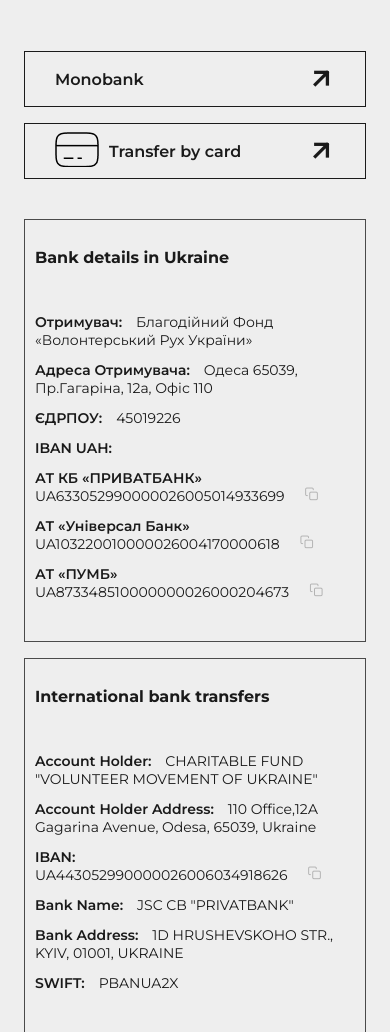
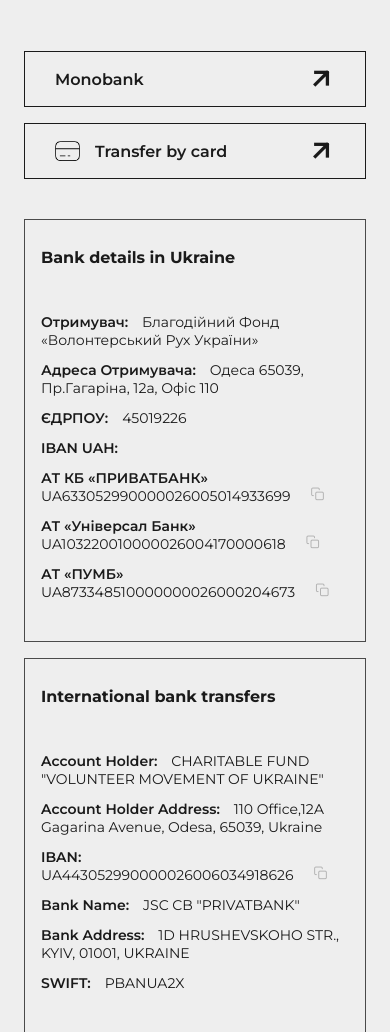
Before and after one commit to diana-semenets/Volunteer-movement3, a plain HTML site: page vacancy.html in a window 390 px wide. Shown: the part 960-1992 px from the top of the page. Drawn offline with Linux system fonts and the light colour scheme; a web font is replaced by a local one.

Commit message:
Add files via upload

```diff
--- a/css/style.css
+++ b/css/style.css
@@ -120,7 +120,7 @@
   -webkit-text-size-adjust: 100%;
   -webkit-font-smoothing: antialiased;
   -moz-osx-font-smoothing: grayscale;
-  background: #F6F6FC;
+  background: #F6F6F6;
 }
 
 input,
@@ -1632,7 +1632,10 @@
 .input.error {
   border: 2px solid red;
 }
-
+.contact-item__label {
+  font-size: 20px;
+  font-weight: 600;
+}
 .modal, .modalsocial {
   position: fixed;
   top: 0;
@@ -2910,6 +2913,20 @@
   .partners__list-btn a {
     font-size: 16px;
   }
+  .tab__card-btn a::before {
+    content: '';
+    position: absolute;
+    background-image: url('../img/card-img.webp');
+    background-size: cover;
+    top: 4px;
+    left: 0;
+    width: 25px;
+    height: 20px;
+    background-repeat: no-repeat;
+  }
+  .tab__card-btn a {
+    padding-left: 40px;
+  }
   .item-list-btn.partners__list-item {
     height: 56px;
     align-content: center;
@@ -2974,12 +2991,14 @@
     margin-top: 0;
     margin-bottom: 0;
   }
-
+  .donat {
+    padding-bottom: 64px;
+  }
   .donat__btns {
     flex-wrap: wrap-reverse;
   }
   .tab__card {
-    padding: 28px 10px;
+    padding: 28px 16px;
   }
   .tab__card:not(:last-child) {
     margin-top: 40px;
@@ -3023,6 +3042,7 @@
   }
   .contact-item__input {
     padding: 12px 20px;
+    border-radius: 0;
   }
 
   .contact-form__btn {
@@ -3165,6 +3185,9 @@
     padding: 18px;
     font-size: 16px;
   }
+  .modal__btn {
+    padding: 20px 40px;
+  }
 }
 
 .partner__item-ford::before {
```
